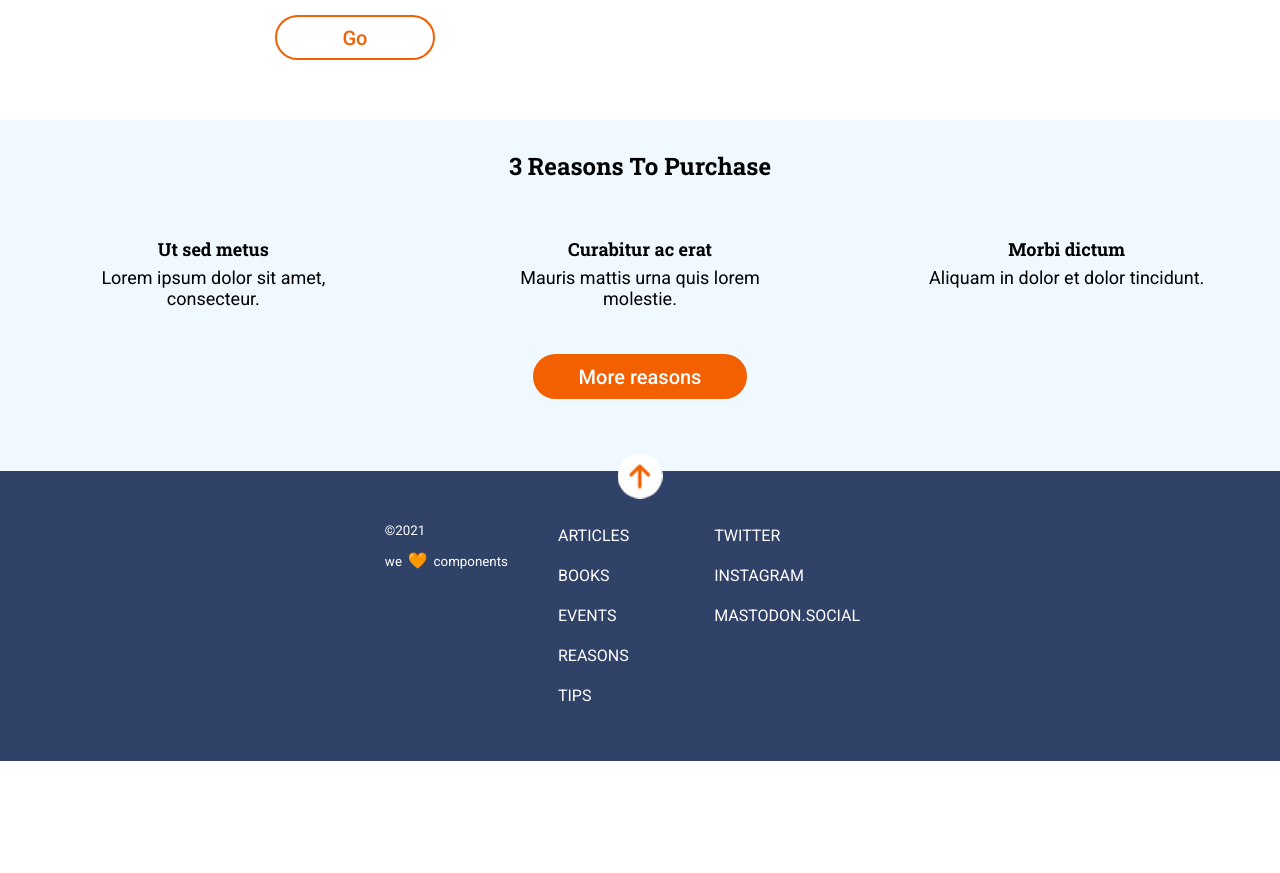
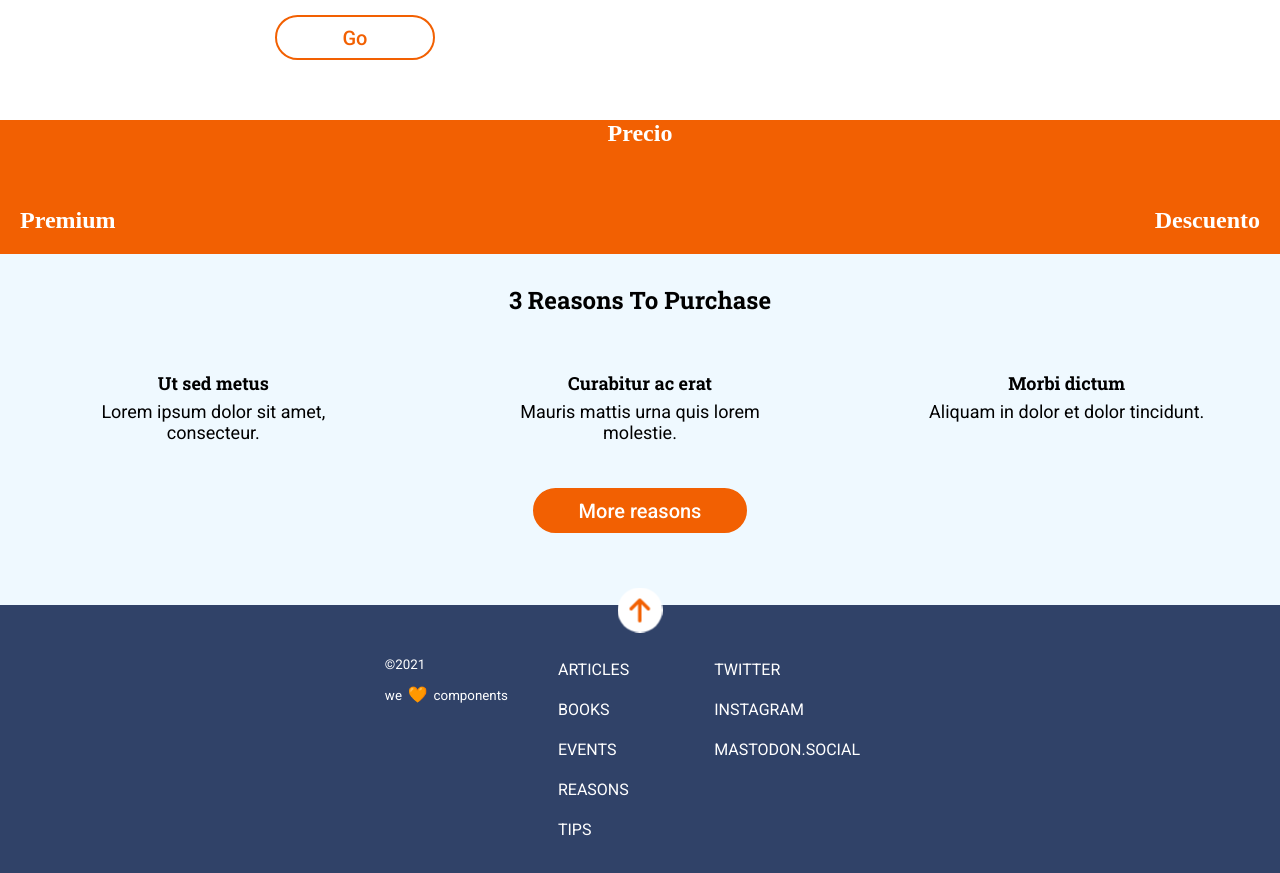
Before and after one commit to Adalab/modulo-1-evaluacion-final-marina-fp, a website: page src/html/index.html in a window 1280 px wide. Shown: the part 1040-1913 px from the top of the page. Before the commit the page ends 1801 px from the top, so only its background shows below. Drawn offline with nearby package versions, Linux system fonts and the light colour scheme; files that its build step writes are made by us from their sources; files whose address does not match are found by name.

```diff
--- a/src/html/partials/page.html
+++ b/src/html/partials/page.html
@@ -22,6 +22,11 @@
     </p>
     <a class="window__button" title="Ir al enlace" href=""> Go</a>
   </section>
+  <section class="prices">
+    <h1 class="prices__title">Precio</h1>
+    <h2 class="prices__subtitle1">Premium</h2>
+    <h2 class="prices__subtitle2">Descuento</h2>
+  </section>
   <section class="reasons">
     <h2 class="reasons__title" id="reasons">3 reasons to purchase</h2>
     <div class="reason1">
--- a/src/scss/layout/_page.scss
+++ b/src/scss/layout/_page.scss
@@ -118,6 +118,38 @@
     width: 160px;
   }
 }
+.prices {
+  background-color: $orange;
+  text-align: center;
+  display: grid;
+  grid-template-columns: repeat(3, 1fr);
+  grid-template-rows: 1fr 1fr 1fr;
+  @media all and (min-width: 768px) {
+    grid-template-rows: 1fr 1fr;
+  }
+}
+.prices__title {
+  grid-column: span 3;
+  color: $white;
+}
+.prices__subtitle1 {
+  margin: 20px;
+  grid-column: span 3;
+  color: $white;
+  @media all and (min-width: 768px) {
+    grid-column: 1 / 2;
+    text-align: left;
+  }
+}
+.prices__subtitle2 {
+  margin: 20px;
+  grid-column: span 3;
+  color: $white;
+  @media all and (min-width: 768px) {
+    grid-column: 3 / 4;
+    text-align: right;
+  }
+}
 .reasons {
   background-color: $iceblue;
   text-align: center;
```
